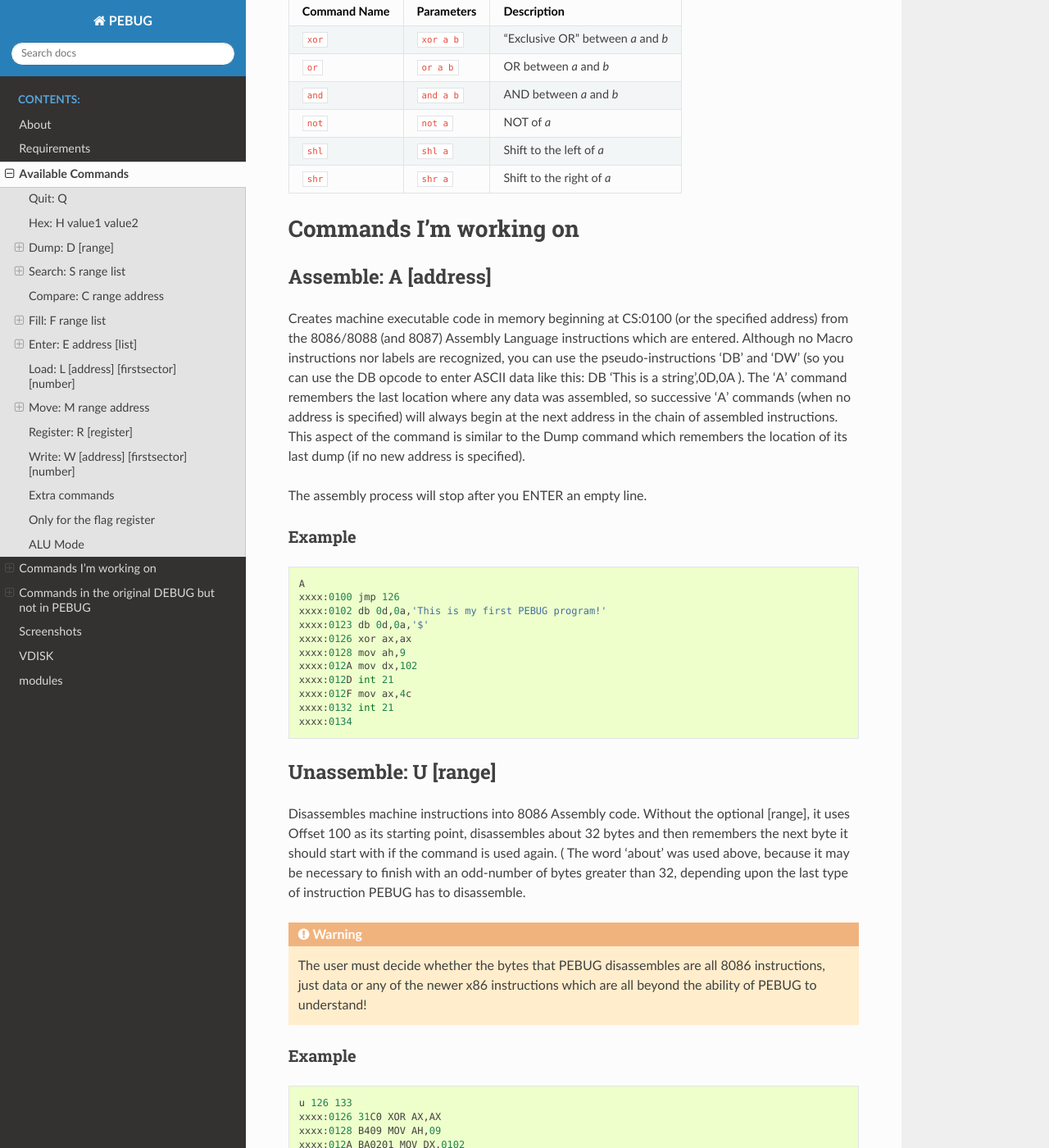
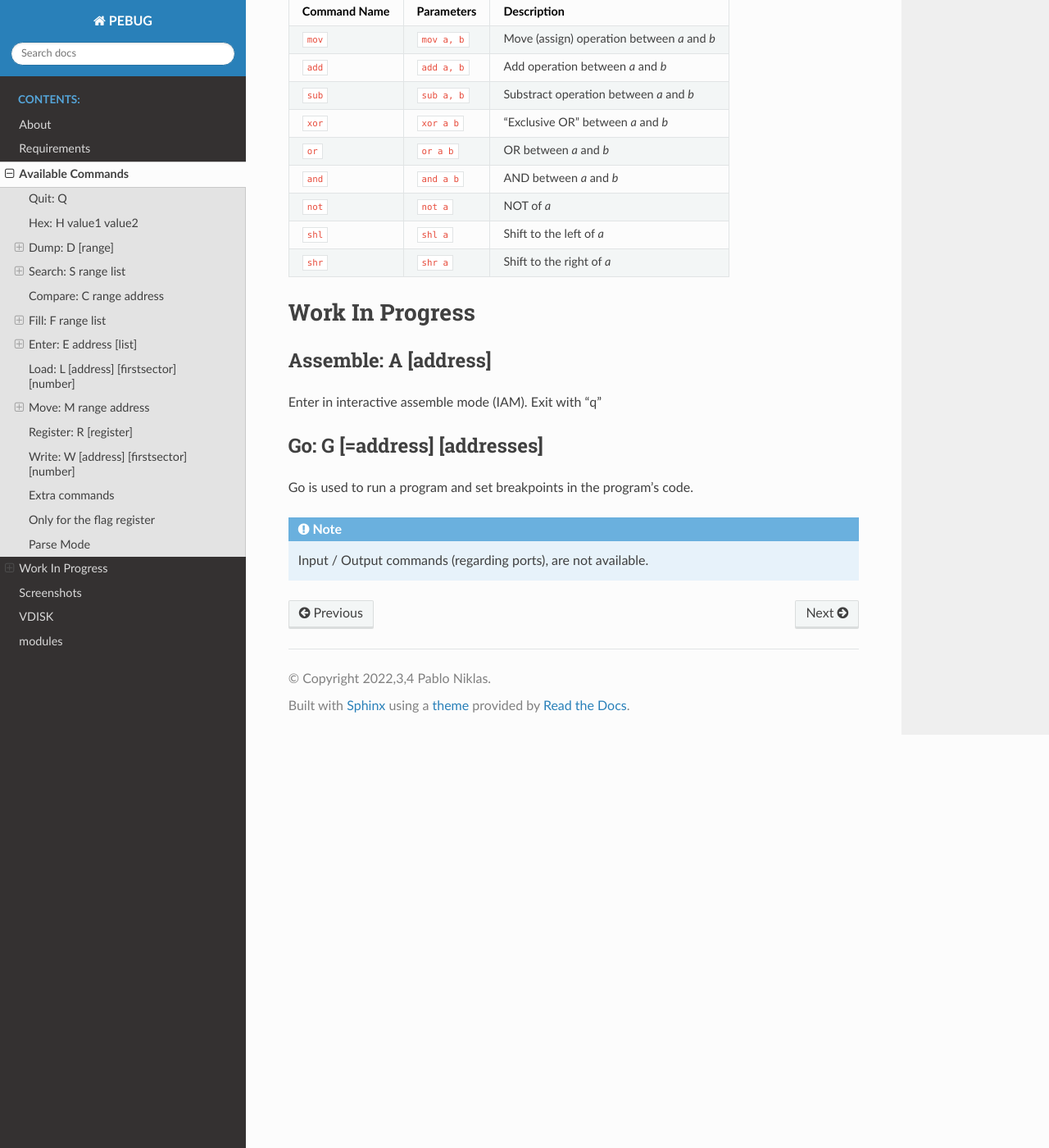
Before and after one commit to pabloniklas/pebug, a Sphinx documentation site: the page built from docs/source/commands.md, in a window 1280 px wide and 1400 px high, scrolled down 4124 px. Shown: the whole window at 82% size. Built offline with Sphinx 7.4.7 and the Read the Docs theme 3.1.0, drawn with Linux system fonts in a browser that asks for light colours; some of the changed text lies outside the part shown.

Commit message:
Updating Docs

````diff
--- a/docs/source/commands.md
+++ b/docs/source/commands.md
@@ -166,12 +166,15 @@
 | Parity(even/odd)        | ```pe``` | ```po``` |
 | Carry(yes/no)           | ```cy``` | ```nc``` |
 
-## ALU Mode
+## Parse Mode
 
 The following operators are available (more are coming):
 
 | Command Name | Parameters    | Description                        |
 |--------------|---------------|------------------------------------|
+| ```mov```    | ```mov a, b``` | Move (assign) operation between _a_ and _b_ |
+| ```add```    | ```add a, b``` | Add operation between _a_ and _b_ |
+| ```sub```    | ```sub a, b``` | Substract operation between _a_ and _b_ |
 | ```xor```    | ```xor a b``` | "Exclusive OR" between _a_ and _b_ |
 | ```or```     | ```or a b```  | OR between _a_ and _b_             |
 | ```and```    | ```and a b``` | AND between _a_ and _b_            |
@@ -179,88 +182,16 @@
 | ```shl```    | ```shl a```   | Shift to the left of _a_           |
 | ```shr```    | ```shr a```   | Shift to the right of _a_          |
 
-# Commands I'm working on
+# Work In Progress
 
 ## Assemble: A [address]
 
-Creates machine executable code in memory beginning at CS:0100 (or the specified address) from the 8086/8088
-(and 8087) Assembly Language instructions which are entered.
-Although no Macro instructions nor labels are recognized, you can use the pseudo-instructions 'DB' and 'DW'
-(so you can use the DB opcode to enter ASCII data like this: DB 'This is a string',0D,0A ).
-The 'A' command remembers the last location where any data was assembled, so successive 'A' commands
-(when no address is specified) will always begin at the next address in the chain of assembled instructions.
-This aspect of the command is similar to the Dump command which remembers the location of its last dump
-(if no new address is specified).
-
-The assembly process will stop after you ENTER an empty line.
-
-### Example
-
-```
-A
-xxxx:0100 jmp 126
-xxxx:0102 db 0d,0a,'This is my first PEBUG program!'
-xxxx:0123 db 0d,0a,'$'
-xxxx:0126 xor ax,ax
-xxxx:0128 mov ah,9
-xxxx:012A mov dx,102
-xxxx:012D int 21
-xxxx:012F mov ax,4c
-xxxx:0132 int 21
-xxxx:0134
-```
-
-## Unassemble: U [range]
-
-Disassembles machine instructions into 8086 Assembly code.
-Without the optional [range], it uses Offset 100 as its starting point,
-disassembles about 32 bytes and then remembers the next byte it should start with if the command is used again.
-( The word 'about' was used above, because it may be necessary to finish with an odd-number
-of bytes greater than 32, depending upon the last type of instruction PEBUG has to disassemble.
-
-:::{warning}
-The user must decide whether the bytes that PEBUG disassembles are all 8086 instructions,
-just data or any of the newer x86 instructions which are all beyond the ability of PEBUG to understand!
-:::
-
-### Example
-
-```
-u 126 133
-xxxx:0126 31C0 XOR AX,AX
-xxxx:0128 B409 MOV AH,09
-xxxx:012A BA0201 MOV DX,0102
-xxxx:012D CD21 INT 21
-xxxx:012F B84C00 MOV AX,004C
-xxxx:0132 CD21 INT 21
-```
+Enter in interactive assemble mode (IAM). Exit with "q"
 
 ## Go: G [=address] [addresses]
 
 Go is used to run a program and set breakpoints in the program's code.
-As we saw in an Example for the ENTER command, the '=address' option is used to tell PEBUG a starting location.
-If you use 'g' all by itself, execution will begin at whatever location is pointed to by the CS:IP registers.
-Optional breakpoints ( meaning the program will HALT before executing the code at any of these locations)
-of up to any ten addresses may be set by simply listing them on the command line.
 
-# Commands in the original DEBUG but not in PEBUG
-
-## Input: I port
-
-The use of I/O commands while running Windows™9x/Me is just plain unreliable! This is especially true when trying to directly access hard disks! Under Win NT/2000/XP, the I/O commands are only an emulation; so don't trust them. Though the example below still works under Win2000/XP, it's most likely using some WinAPI code to show what's in the Windows clock area; not directly from an RTC chip.
-
-Long ago (when DOS was the only OS for PCs), there were dozens of BASIC programs that used I/O commands for handling tasks through parallel and serial ports (e.g., to change the font used by a printer or values in a modem's control registers). Under real DOS, they can still be used for direct communications with keyboards or a floppy drive's control chips along with many other hardware devices.
-Here's an example of how to read the hours and minutes from a computer's "real time clock" (RTC):
-
-```
--o 70 04 <-- Check the hours.
--i 71
-18 <----- 18 hours (or 6 p.m.)
--o 70 02 <-- Check the minutes.
--i 71
-52 <----- 52 minutes
-```
-
-## Output: O port byte
-
-See comments under the Input command.
+:::{note}
+Input / Output commands (regarding ports), are not available.
+:::
````
Also changed, not shown: docs/source/CpuX8086.rst (line endings or trailing spaces).
